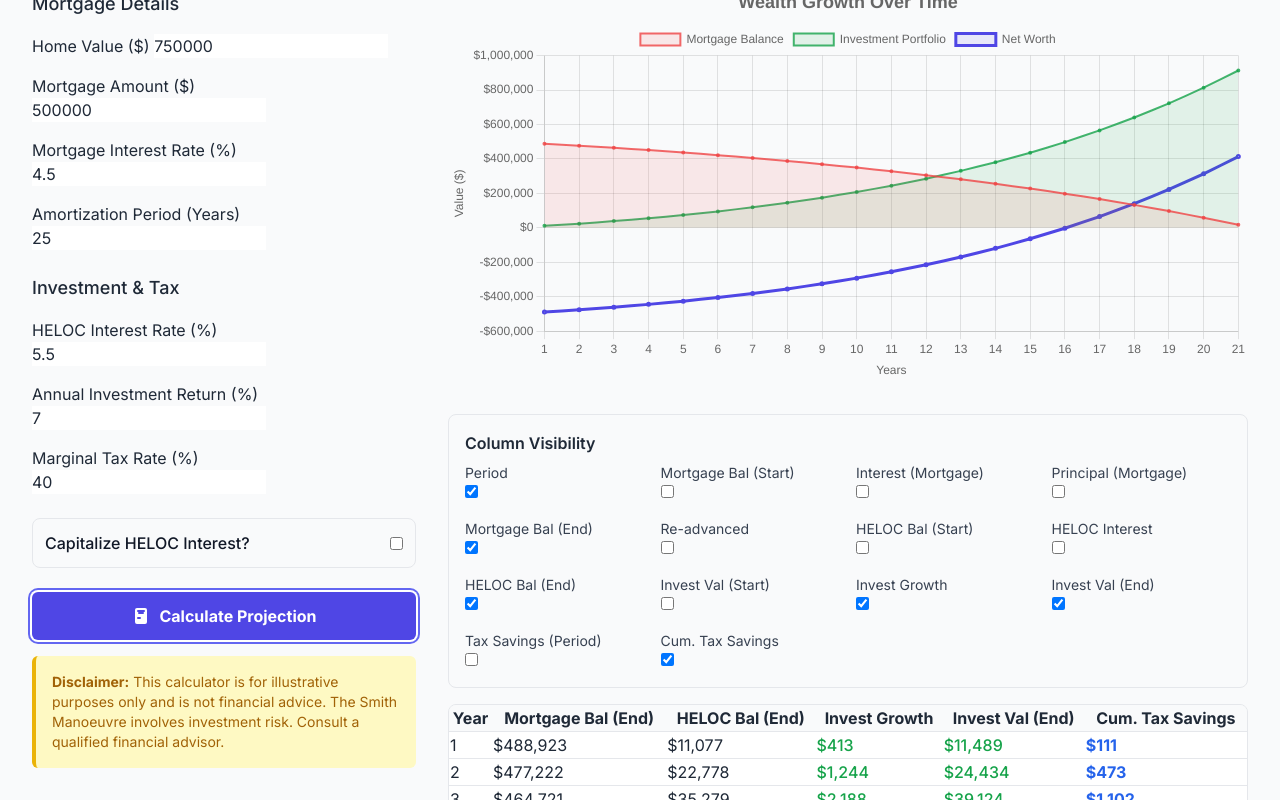
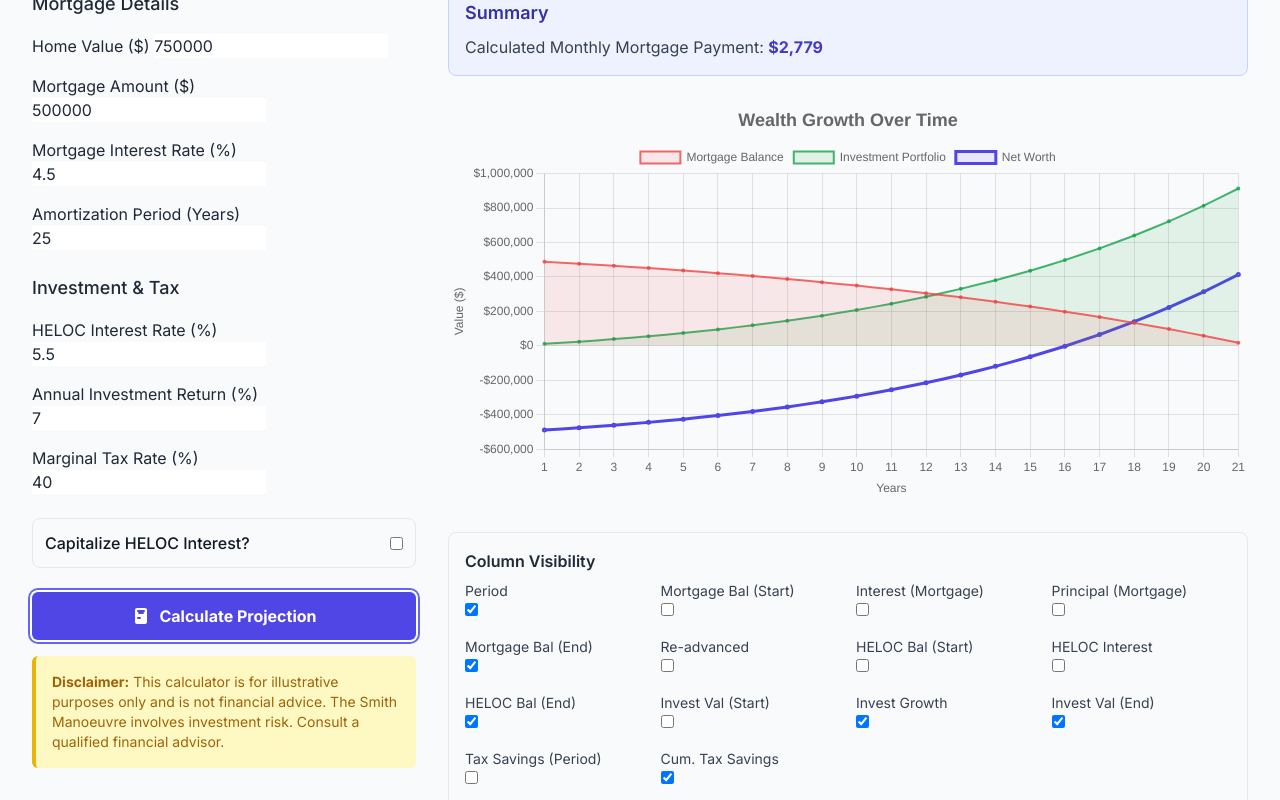
Before and after one commit to rudrasharma/smith-manoeuvre, a plain HTML site: page index.html in a window 1280 px wide. Both pictures are taken after a click on the button "Calculate Projection". Shown: the part 202-1002 px from the top of the page. Drawn offline with nearby package versions, Linux system fonts and the light colour scheme.

Commit message:
Update index.html

```diff
--- a/index.html
+++ b/index.html
@@ -162,6 +162,12 @@
                         </div>
                     </div>
 
+                    <!-- Summary -->
+                    <div id="summarySection" class="mb-6 p-4 bg-indigo-50 border border-indigo-200 rounded-lg hidden">
+                        <h3 class="font-semibold text-lg mb-2 text-indigo-800">Summary</h3>
+                        <p class="text-gray-700">Calculated Monthly Mortgage Payment: <span id="monthlyPaymentValue" class="font-bold text-indigo-700"></span></p>
+                    </div>
+
                     <!-- Chart -->
                     <div class="mb-8">
                          <canvas id="growthChart"></canvas>
@@ -261,10 +267,16 @@
             monthlyResults = [];
 
             const monthlyMortgageRate = mortgageRate / 12;
+            const totalMonths = amortization * 12;
+            const monthlyMortgagePayment = mortgageAmount * (monthlyMortgageRate * Math.pow(1 + monthlyMortgageRate, totalMonths)) / (Math.pow(1 + monthlyMortgageRate, totalMonths) - 1);
+
+            // Display monthly payment
+            document.getElementById('monthlyPaymentValue').textContent = formatCurrency(monthlyMortgagePayment);
+            document.getElementById('summarySection').classList.remove('hidden');
+
+
             const monthlyHelocRate = helocRate / 12;
             const monthlyInvestmentReturn = Math.pow(1 + investmentReturn, 1/12) - 1;
-            const totalMonths = amortization * 12;
-            const monthlyMortgagePayment = mortgageAmount * (monthlyMortgageRate * Math.pow(1 + monthlyMortgageRate, totalMonths)) / (Math.pow(1 + monthlyMortgageRate, totalMonths) - 1);
             let annualTaxRefund = 0;
 
             for (let month = 1; month <= totalMonths; month++) {
```
